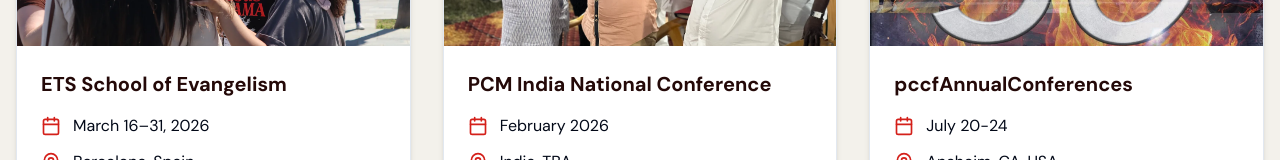
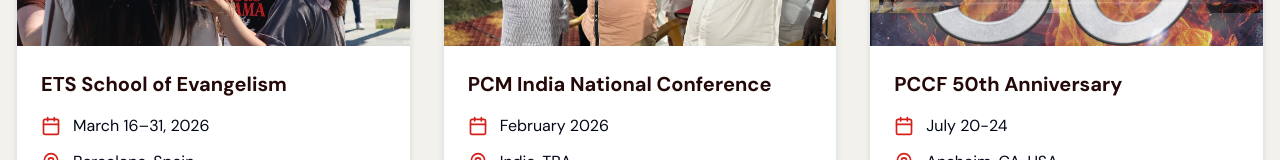
Before and after one commit to prgonzo/pcm, a React (Vite) app: page /events in a window 1280 px wide. Shown: the part 501-661 px from the top of the page. Built offline with nearby package versions, Linux system fonts and the light colour scheme.

Commit message:
Update event title for PCCF 50th Anniversary

```diff
--- a/src/pages/Events.tsx
+++ b/src/pages/Events.tsx
@@ -45,7 +45,7 @@ const Events = () => {
     },
     {
       id: 3,
-      titleKey: "pccfAnnualConferences",
+      titleKey: "PCCF 50th Anniversary",
       date: language === 'es' ? "21-24 de Julio" : "July 20-24",
       location: "Anaheim, CA, USA",
       time: language === 'es' ? "21-24 de Julio, 2026" : "July 21-24, 2026",
```
